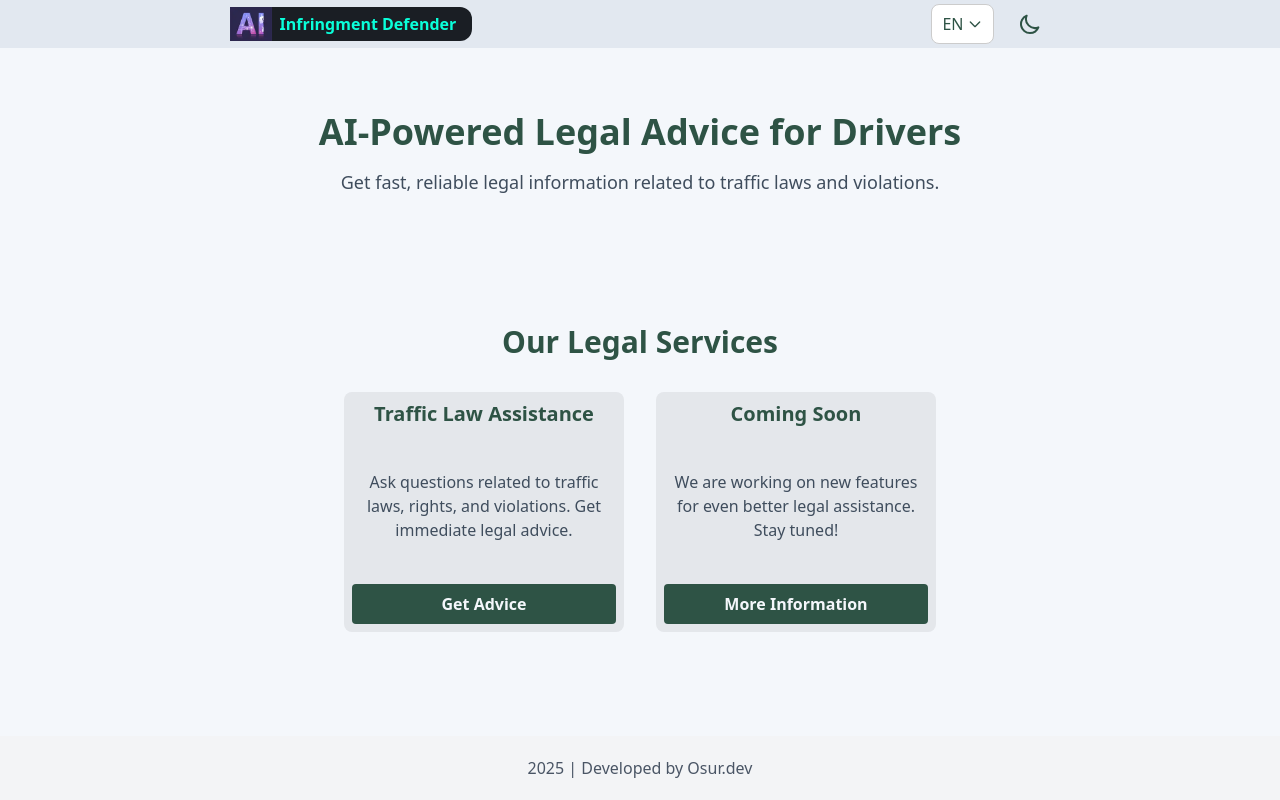
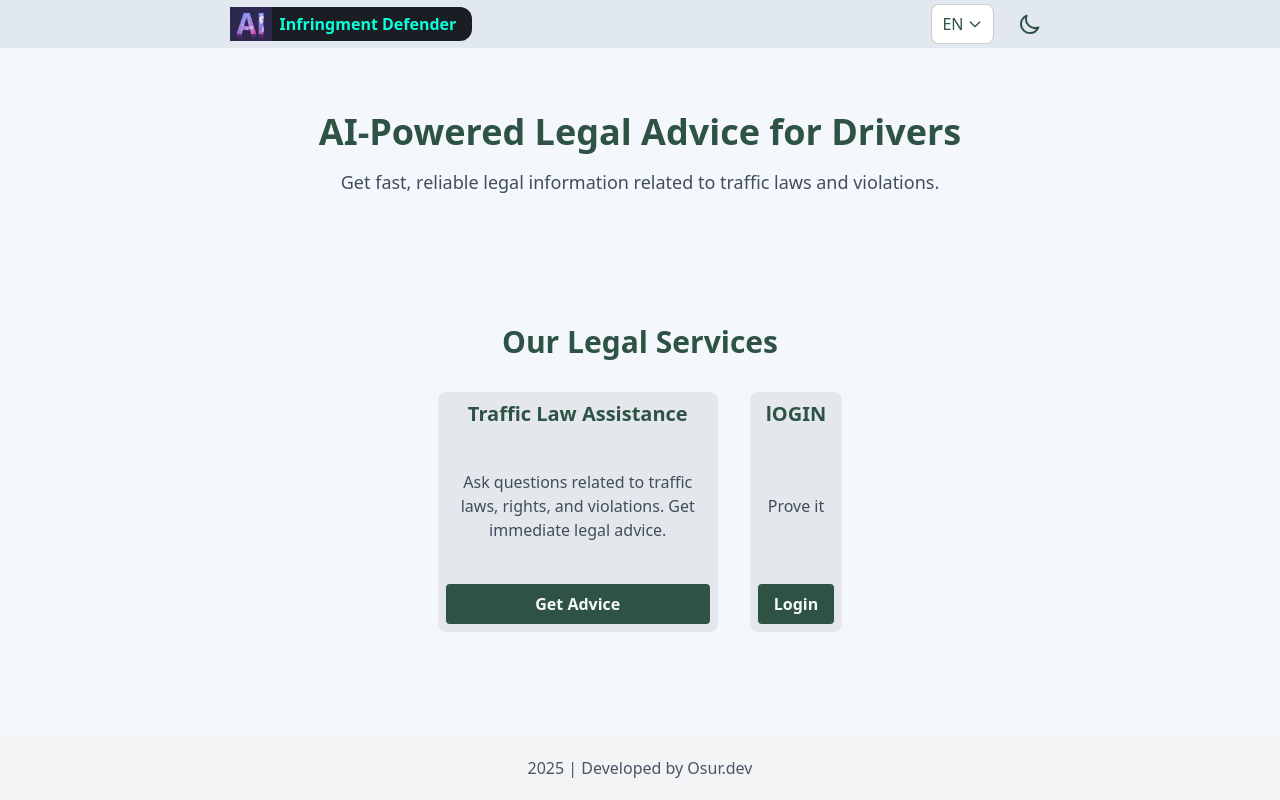
Before and after one commit to Ender-osur/fe_infringment-defender, a Vue app: page /home in a window 1280 px wide. Built offline with nearby package versions, Linux system fonts and the light colour scheme.

Commit message:
fix authService name and i18n

```diff
--- a/src/i18n/index.ts
+++ b/src/i18n/index.ts
@@ -40,11 +40,11 @@ const messages = {
           path: '/chat',
         },
         {
-          title: 'Coming Soon',
+          title: 'lOGIN',
           description:
-            'We are working on new features for even better legal assistance. Stay tuned!',
-          button: 'More Information',
-          path: '/chat',
+            'Prove it',
+          button: 'Login',
+          path: '/login',
         },
       ],
     },
@@ -117,16 +117,15 @@ const messages = {
         {
           title: 'Asistencia en Ley de Tránsito',
           description:
-            'Haz preguntas relacionadas con las leyes de tránsito, tus derechos y violaciones. Recibe asesoría legal inmediata.',
-          button: 'Obtener Asesoría',
+            'Experimenta',
           path: '/chat',
         },
         {
-          title: 'Próximos Servicios',
+          title: 'LOGIN',
           description:
             'Estamos trabajando en nuevas características para ofrecerte una mejor asesoría legal. ¡Espéralos pronto!',
-          button: 'Más Información',
-          path: '/chat',
+          button: 'Iniciar sesión',
+          path: '/login',
         },
       ],
     },
```
